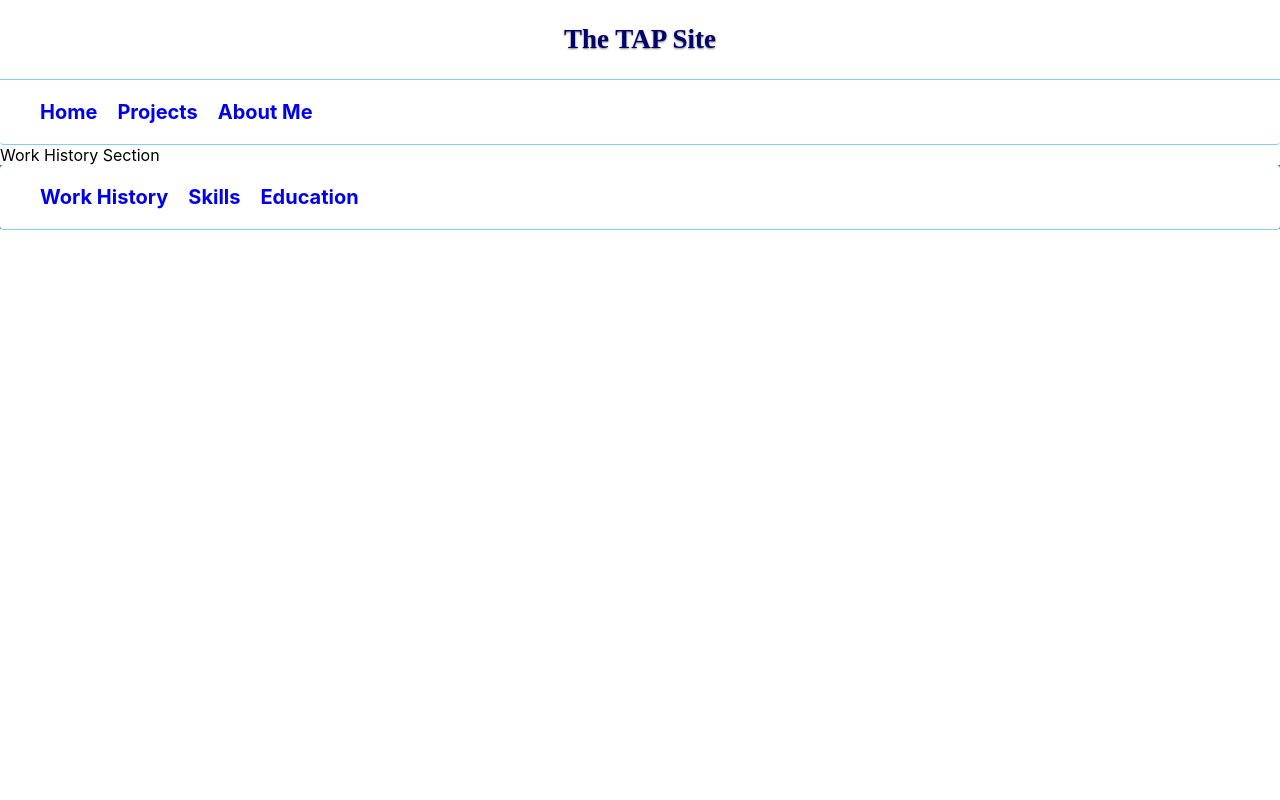
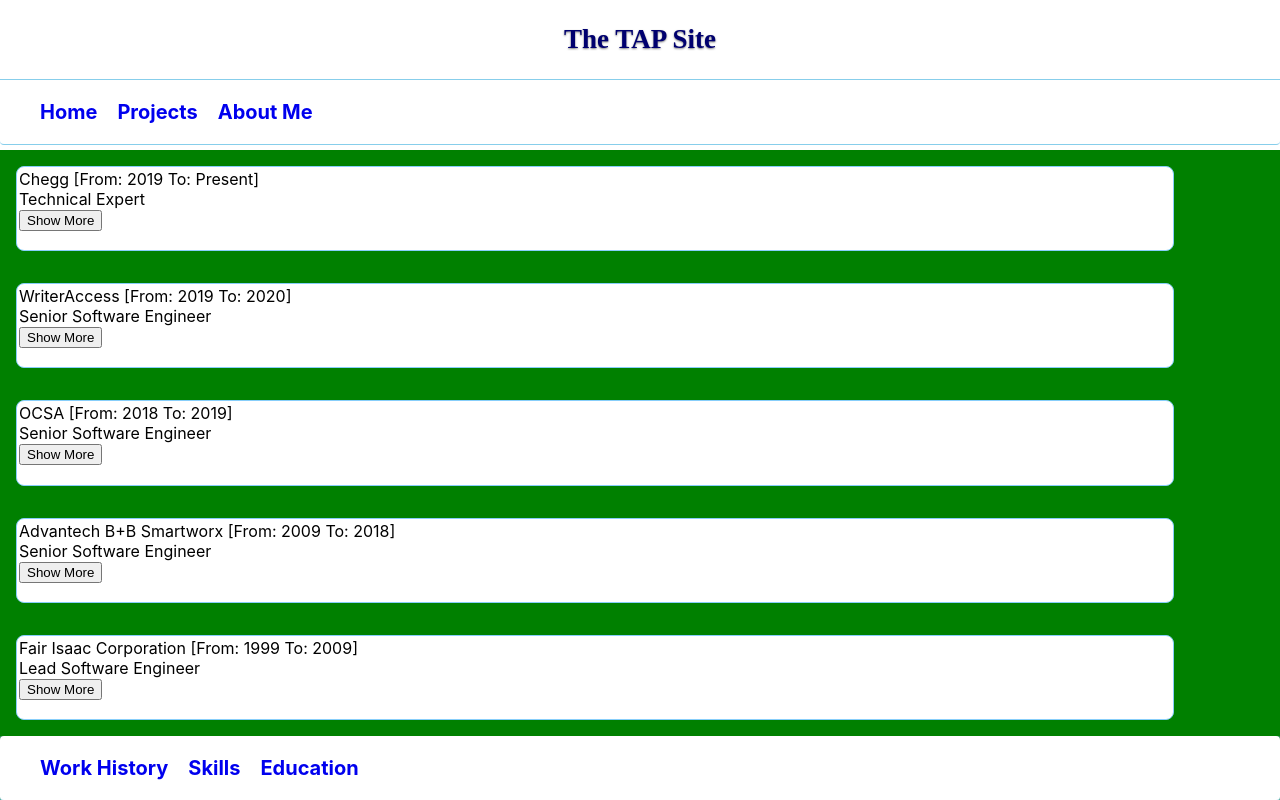
Before and after one commit to ocsfwarch/thetapsite, a React (Create React App) app: page /AboutMe/WorkHistory in a window 1280 px wide. Built offline with nearby package versions, Linux system fonts and the light colour scheme.

Commit message:
Updates to AboutMe, Skills, and WorkHistory

```diff
--- a/src/components/AboutMe/AboutMe.js
+++ b/src/components/AboutMe/AboutMe.js
@@ -21,9 +21,9 @@
             2 years my primary focus for frontend and backend development has
             been the PostgreSQL, Express, React, and Node (PERN) stack. I love
             the creative process associated with developing software and the
-            constant advances in software development and engineering
-            technologioes. It allows me to build applications that help people
-            and it feeds my need for continuous improvement.
+            constant advances in software development technologies. These allow
+            me to build applications that help people and it feeds my need for
+            continuous improvement.
           </p>
         </section>
       </section>
--- a/src/components/AboutMe/SkillsList.js
+++ b/src/components/AboutMe/SkillsList.js
@@ -22,7 +22,7 @@
       <ul>
         {skills.map((item, idx) => (
           <li key={idx}>
-            <img src={item.image} />
+            <img src={item.image} alt={item.text} />
             <span>{item.text}</span>
           </li>
         ))}
--- a/src/components/AboutMe/WorkHistory.js
+++ b/src/components/AboutMe/WorkHistory.js
@@ -1,10 +1,14 @@
 import React from "react";
 import { AboutMeNav } from "./AboutMeNav";
+import { WorkList } from "./WorkList";
 
 const WorkHistory = () => {
+  console.log(`LEN = ${WorkList.length}`);
   return (
-    <section>
-      <span>Work History Section</span>
+    <section className="aboutme_container">
+      <div className="work_history_container">
+        <WorkList />
+      </div>
       <AboutMeNav />
     </section>
   );
--- /dev/null
+++ b/src/components/AboutMe/WorkList.js
@@ -0,0 +1,182 @@
+import React from "react";
+
+const worklist = [
+  {
+    company_name: "Chegg",
+    company_location: "San Francisco, CA",
+    job_title: "Technical Expert",
+    job_start_date: "2019",
+    job_stop_date: "Present",
+    accomplishments: [
+      "Develop technical understanding of curriculum",
+      "Review student React, Node, Express, PostgreSQL stack development projects",
+      "Provide technical feedback to students on coding, implementation, and deployment",
+      "Interacted with GitHub for source code maintenance operations",
+    ],
+    responsibilities:
+      " As a Technical Expert, I am responsible for verifying the conformance of a Student's development submission to required specifications and standards.",
+    skills: ["HTML5", "CSS3", "ES6/JavaScript"],
+    tools: [
+      "Node.js",
+      "React",
+      "Express",
+      "Sequelize ORM",
+      "PostgreSQL",
+      "Visual Studio Code",
+      "GithHub",
+    ],
+  },
+  {
+    company_name: "WriterAccess",
+    company_location: "Boston, MA (Remote Position, 6 month contract)",
+    job_title: "Senior Software Engineer",
+    job_start_date: "2019",
+    job_stop_date: "2020",
+    accomplishments: [
+      "Transitioned the client app to Vue.js for data display and state transitions",
+      "Built server API data models using Sequelize",
+      "Interacted with PostgreSQL database for Create, Read, Update, and Delete operations",
+      "Interacted with GitHub for source code maintenance operations",
+    ],
+    responsibilities:
+      "As a Senior Software Engineer, I was responsibile for development of the User portion of the Writer Access application solution.",
+    skills: ["HTML5", "CSS3", "ES6/JavaScript"],
+    tools: [
+      "Node.js",
+      "Vue.js",
+      "Express",
+      "Sequelize ORM",
+      "PostgreSQL",
+      "Visual Studio Code",
+      "GithHub",
+    ],
+  },
+  {
+    company_name: "OCSA",
+    company_location: "Mission Viejo, CA",
+    job_title: "Senior Software Engineer",
+    job_start_date: "2018",
+    job_stop_date: "2019",
+    accomplishments: [
+      "Designed and built a News Data Aggregation Platform (chatcorenews.com)",
+      "Implemented an automated Twitter feed using Twitter REST API",
+      "Designed and built a secure Web-based text application",
+      "Interacted with GitHub for source code maintenance operations",
+    ],
+    responsibilities:
+      "As a Senior Software Engineer, I was responsible for the design, implementation, and release of the flagship news application for OCSA.",
+    skills: ["HTML5", "CSS3", "ES6/JavaScript"],
+    tools: [
+      "Node.js",
+      "React",
+      "Express",
+      "Sequelize ORM",
+      "MySQL 5",
+      "Visual Studio Code",
+      "GithHub",
+    ],
+  },
+  {
+    company_name: "Advantech B+B Smartworx",
+    company_location: "Lake Forest, CA",
+    job_title: "Senior Software Engineer",
+    job_start_date: "2009",
+    job_stop_date: "2018",
+    accomplishments: [
+      "Designed and built a Web-based Network Device Management application",
+      "Supports over 10,000 device connections (routers, switches, mode-converters, etc.)",
+      "Supports over 1,000 users",
+    ],
+    responsibilities:
+      "As a Senior Software Engineer, I was responsible for the design, development, and maintenance of the iView2 Element Management System (EMS).",
+    skills: ["HTML5", "CSS3", "ES6/JavaScript", "OOA/OOD", "REST"],
+    tools: [
+      "jQuery",
+      "Bootstrap",
+      "Node",
+      "JSON",
+      "Apache",
+      "Tomcat",
+      "Java SE 8",
+      "PHP 7",
+      "Eclipse",
+      "MySQL 5",
+      "TCP/IP",
+      "SNMP",
+      "GIT",
+      "Jenkins",
+    ],
+  },
+  {
+    company_name: "Fair Isaac Corporation",
+    company_location: "San Diego, CA (REMOTE)",
+    job_title: "Lead Software Engineer",
+    job_start_date: "1999",
+    job_stop_date: "2009",
+    accomplishments: [
+      "I created an Internet-based version of the MIRA application",
+      "I led the development of the health-care fraud analysis application",
+      "I maintained the client data storage requirements",
+    ],
+    responsibilities:
+      "As a Lead Software Engineer, I was responsible for the design and implementation of quantitative analysis and predictive software applications involving workers compensation reserving and health-care fraud analysis. ",
+    skills: [],
+    tools: [],
+  },
+  /*{
+    company_name: "",
+    company_location: "",
+    job_title: "",
+    job_start_date: "",
+    job_stop_date: "",
+    accomplishments: [],
+    responsibilities: [],
+    skills: [],
+    tools: [],
+  },*/
+];
+
+//const showMore = (event) => {
+//  console.log(`showMore selected ${worklist[event.target.name].company_name}`);
+//  //for (let x in event.target) {
+//  //  console.log(`x = ${x}`);
+//  //}
+//};
+
+const WorkList = () => {
+  const [showMore, setShowMore] = React.useState([
+    false,
+    false,
+    false,
+    false,
+    false,
+  ]);
+  const showDetails = (event) => {
+    const nIndex = Number(event.target.name);
+    //console.log(
+    //  `showMore selected ${worklist[event.target.name].company_name}`
+    //);
+    //console.log(`showMore = ${showMore}`);
+    //setShowMore(...showMore, !showMore[nIndex]);
+    //console.log(`showMore = ${showMore}`);
+  };
+
+  return worklist.map((item, idx) => {
+    return (
+      <div className="work_history_card" key={idx}>
+        <span>
+          {item.company_name} [From: {item.job_start_date} To:{" "}
+          {item.job_stop_date}]
+        </span>
+        <span>{item.job_title}</span>
+        <span>
+          <button name={idx} onClick={showDetails}>
+            Show More
+          </button>
+        </span>
+      </div>
+    );
+  });
+}; // End WorkList
+
+export { WorkList };
--- a/src/index.css
+++ b/src/index.css
@@ -747,4 +747,57 @@
   }
 }
 
+/* Work History */
+.work_history_container {
+  display: flex;
+  flex-flow: column nowrap;
+  background-color: green;
+  height: calc(100% - 4em);
+  width: 100%;
+  overflow-y: scroll;
+  -webkit-overflow-scrolling: touch;
+}
+
+.work_history_card {
+  display: flex;
+  flex-flow: column nowrap;
+  height: 10em;
+  width: 90%;
+  margin: 1em;
+  padding: 2px;
+  background-color: white;
+  border-radius: 0.5em;
+  border: 1px solid lightskyblue;
+}
+
+/*
+.skills_list ul {
+  list-style-type: none;
+  display: block;
+  display: flex;
+  flex-flow: column nowrap;
+  align-items: center;
+  background-color: transparent;
+}
+
+.skills_list li {
+  background-color: transparent;
+  display: inline;
+  display: flex;
+  flex-flow: row nowrap;
+  align-items: center;
+  background-color: transparent;
+  width: 90%;
+}
+
+*/
+
+.work_history_list {
+  display: grid;
+  grid-template-columns: repeat(4, 1fr);
+  gap: 10px;
+  grid-auto-rows: minmax(10px, auto);
+  border: 1px solid black;
+}
+
 /*****************/
```
Also changed, not shown: public/images/AboutMe/tp_image_2.png (added).
